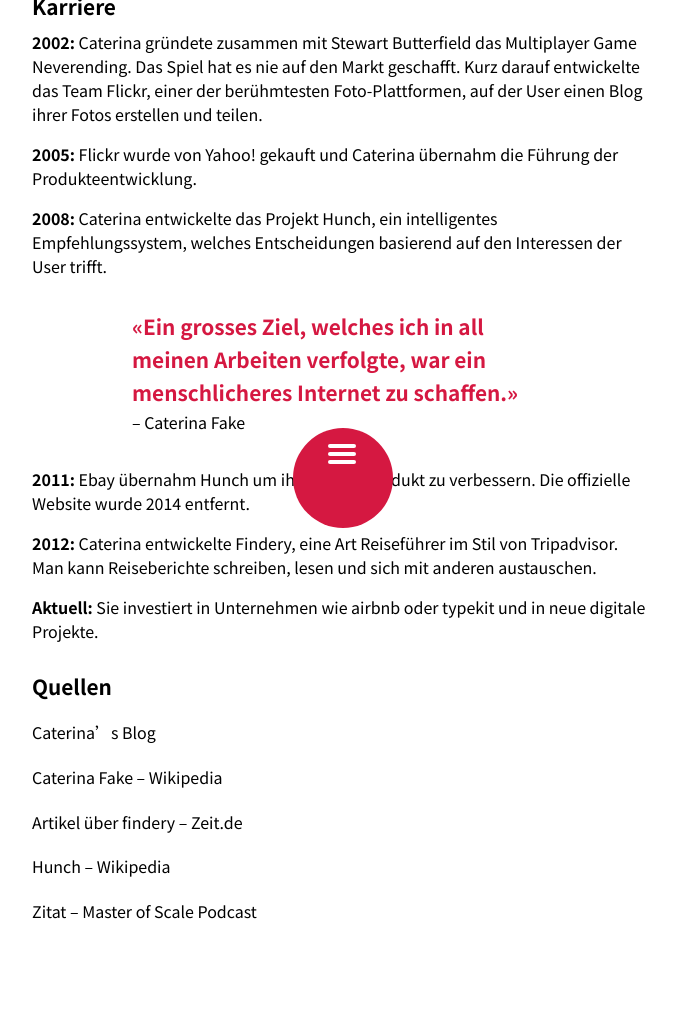
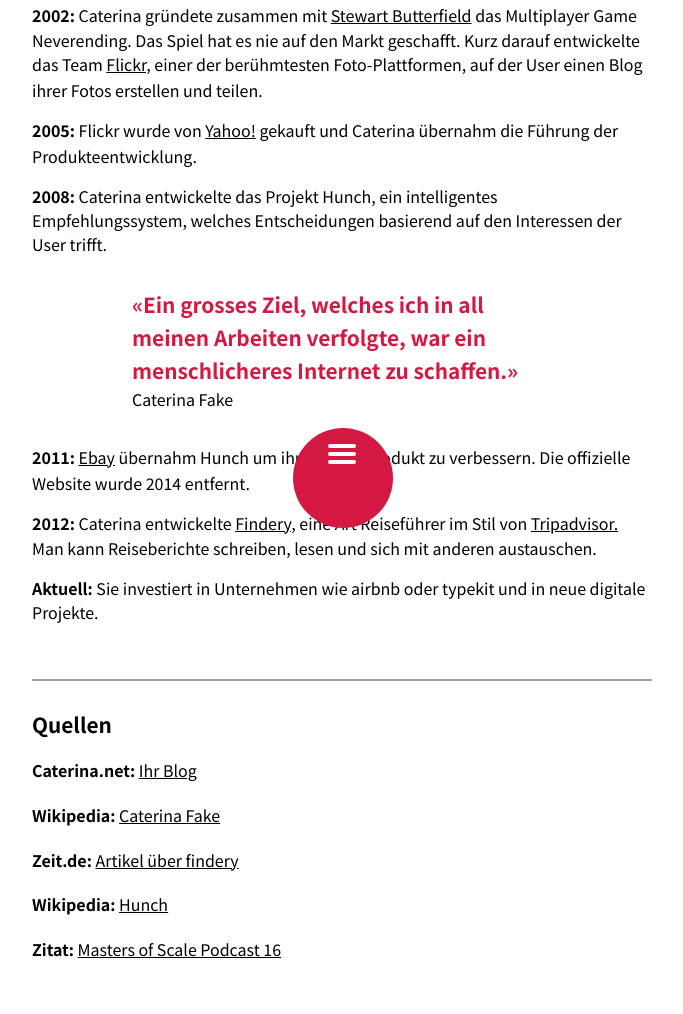
Before and after one commit to logrinto/IAD2017.mobile-menu, a plain HTML site: page docs/fake/index.html in a window 1280 px wide. Shown: the part 327-1341 px from the top of the page, without its empty margins (298-981 px from the left). Drawn offline with Linux system fonts and the light colour scheme.

Commit message:
links added

```diff
--- a/docs/fake/index.html
+++ b/docs/fake/index.html
@@ -15,26 +15,26 @@
             <h2>Wer ist sie?</h2>
               <h3>Caterina Fake ist eine amerikanische Unternehmerin und lebt in San Francisco. Sie wurde am 13. Juni 1969 geboren und ist in Pittsburgh aufgewachsen. Fake ist ihr echter Nachname und kommt vom deutschen «Feick».
             <h2>Karriere</h2>
-              <span class="jahreszahl"> 2002:</span> Caterina gründete zusammen mit Stewart Butterfield das Multiplayer Game Neverending. Das Spiel hat es nie auf den Markt geschafft. Kurz darauf entwickelte das Team Flickr, einer der berühmtesten Foto-Plattformen, auf der User einen Blog ihrer Fotos erstellen und teilen.
-              <div class="abstandzeit"> <span class="jahreszahl"> 2005:</span> Flickr wurde von Yahoo! gekauft und Caterina übernahm die Führung der Produkteentwicklung.</div>
+              <span class="jahreszahl"> 2002:</span> Caterina gründete zusammen mit <a class="text" href="https://en.wikipedia.org/wiki/Stewart_Butterfield" target="_blank"> Stewart Butterfield </a> das Multiplayer Game Neverending. Das Spiel hat es nie auf den Markt geschafft. Kurz darauf entwickelte das Team <a class="text" href="https://www.flickr.com/" target="_blank"> Flickr, </a> einer der berühmtesten Foto-Plattformen, auf der User einen Blog ihrer Fotos erstellen und teilen.
+              <div class="abstandzeit"> <span class="jahreszahl"> 2005:</span> Flickr wurde von <a class="text"  href="https://www.yahoo.com/Yahoo!" target="_blank"> Yahoo!</a> gekauft und Caterina übernahm die Führung der Produkteentwicklung.</div>
               <div class="abstandzeit"> <span class="jahreszahl"> 2008:</span> Caterina entwickelte das Projekt Hunch, ein intelligentes Empfehlungssystem, welches Entscheidungen basierend auf den Interessen der User trifft.</div>
 
               <!-- Zitat-->
-              <div class="quote"> «Ein grosses Ziel, welches ich in all meinen Arbeiten verfolgte, war ein menschlicheres Internet zu schaffen.» <div class="quoteauthor"> – Caterina Fake</div>
+              <div class="quote"> «Ein grosses Ziel, welches ich in all meinen Arbeiten verfolgte, war ein menschlicheres Internet zu schaffen.» <div class="quoteauthor"> Caterina Fake</div>
               </div>
               <!-- end Zitat-->
 
 
-              <div class="abstandzeit"> <span class="jahreszahl"> 2011:</span> Ebay übernahm Hunch um ihr eigenes Produkt zu verbessern. Die offizielle Website wurde 2014 entfernt.</div>
-              <div class="abstandzeit"> <span class="jahreszahl"> 2012:</span> Caterina entwickelte Findery, eine Art Reiseführer im Stil von Tripadvisor. Man kann Reiseberichte schreiben, lesen und sich mit anderen austauschen.</div>
+              <div class="abstandzeit"> <span class="jahreszahl"> 2011:</span>  <a class="text" href="https://www.ebay.ch/" target="_blank">Ebay </a> übernahm Hunch um ihr eigenes Produkt zu verbessern. Die offizielle Website wurde 2014 entfernt.</div>
+              <div class="abstandzeit"> <span class="jahreszahl"> 2012:</span> Caterina entwickelte <a class="text" href="https://findery.com/" target="_blank"> Findery,</a> eine Art Reiseführer im Stil von <a class="text" href="https://www.tripadvisor.ch/" target="_blank">Tripadvisor.</a> Man kann Reiseberichte schreiben, lesen und sich mit anderen austauschen.</div>
               <div class="abstandzeit"> <span class="jahreszahl"> Aktuell:</span> Sie investiert in Unternehmen wie airbnb oder typekit und in neue digitale Projekte. </div>
-
+              <div class="border"> </div>
             <h2>Quellen</h2>
-            <h3 class="quellen"><a href="https://caterina.net/" target="_blank"> Caterina’s Blog</a> <br>
-              <a href="https://en.wikipedia.org/wiki/Caterina_Fake" target="_blank"> Caterina Fake – Wikipedia   </a> <br>
-                <a href="https://www.zeit.de/digital/mobil/2014-11/findery-app-kritik-smartphone" target="_blank"> Artikel über findery – Zeit.de</a> <br>
-                <a href="https://en.wikipedia.org/wiki/Hunch_(website)" target="_blank">Hunch – Wikipedia</a> <br>
-                <a href="https://mastersofscale.com/caterina-fake-model-behavior/" class="spacebottom" target="_blank"> Zitat – Master of Scale Podcast</a> <br>
+            <h3 class="quellen"> <span class="jahreszahl">Caterina.net: </span><a class="text" href="https://caterina.net/" target="_blank"> Ihr Blog</a> <br>
+                <span class="jahreszahl"> Wikipedia: </span> <a class="text" href="https://en.wikipedia.org/wiki/Caterina_Fake" target="_blank"> Caterina Fake</a> <br>
+                <span class="jahreszahl">Zeit.de: </span><a class="text" href="https://www.zeit.de/digital/mobil/2014-11/findery-app-kritik-smartphone" target="_blank"> Artikel über findery</a> <br>
+                <span class="jahreszahl"> Wikipedia: </span> <a class="text" href="https://en.wikipedia.org/wiki/Hunch_(website)" target="_blank">Hunch</a> <br>
+                <span class="jahreszahl"> Zitat: </span><a class="spacebottom text" href="https://mastersofscale.com/caterina-fake-model-behavior/" target="_blank"> Masters of Scale Podcast 16 </a><br>
 
 
         </span>
@@ -49,40 +49,38 @@
     <nav class="menu">
       <ul class="list menuList">
         <li class="menuGroup">
-          <a class="menulink" href="#0">Caterina Fake</a>
+        <li class="menuGroup">
+          <a href="#0" class="link linkmine">Caterina Fake</a>
         </li>
         <li class="menuGroup">
-          <a href="#0" class="link menulink">Caterina Fake</a>
+          <a href="../manning/index.html" class="link menulink">Chelsea Manning</a>
         </li>
         <li class="menuGroup">
-          <a href="#0" class="link menulink">Caterina Fake</a>
+          <a href="../snowden/index.html" class="link menulink">Edward Snowden</a>
         </li>
         <li class="menuGroup">
-          <a href="#0" class="link menulink">Caterina Fake</a>
+          <a href="../musk/index.html" class="link menulink">Elon Musk</a>
         </li>
         <li class="menuGroup">
-          <a href="#0" class="link menulink">Caterina Fake</a>
+          <a href="../spiegel/index.html" class="link menulink">Evan Spiegel</a>
         </li>
         <li class="menuGroup">
-          <a href="#0" class="link menulink">Caterina Fake</a>
+          <a href="../levy/index.html" class="link menulink">Jaime Levy</a>
         </li>
         <li class="menuGroup">
-          <a href="#0" class="link menulink">Caterina Fake</a>
+          <a href="../dotcom/index.html" class="link menulink">Kim Dotcom</a>
         </li>
         <li class="menuGroup">
-          <a href="#0" class="link menulink">Caterina Fake</a>
+          <a href="../verou/index.html" class="link menulink">Lea Verou</a>
         </li>
         <li class="menuGroup">
-          <a href="#0" class="link menulink">Caterina Fake</a>
+          <a href="../mayer/index.html" class="link menulink">Marissa Mayer</a>
         </li>
         <li class="menuGroup">
-          <a href="#0" class="link menulink">Caterina Fake</a>
+          <a href="../baker/index.html" class="link menulink">Mitchell Baker</a>
         </li>
         <li class="menuGroup">
-          <a href="#0" class="link menulink">Caterina Fake</a>
-        </li>
-        <li class="menuGroup">
-          <a href="#0" class="link menulink">Caterina Fake</a>
+          <a href="../wong/index.html" class="link menulink">Nicole Wong</a>
         </li>
       </ul>
     </nav>
--- a/docs/fake/styles.css
+++ b/docs/fake/styles.css
@@ -10,6 +10,7 @@
   font-size: 2.9rem;
   font-weight: 700;
   line-height: 1.2;
+  margin:0;
 }
 
 h2 {
@@ -47,19 +48,26 @@
   color: black;
 }
 
+a.text {
+  text-decoration: underline;
+  line-height: 1.6;
+
+
+}
+
 /* visited link */
 a:visited {
-  color: black !important;
+  color: black;
 }
 
 /* mouse over link */
 a:hover {
-  color: #d51841 !important;
+  color: #d51841;
 }
 
 /* selected link */
 a:active {
-  color: #d51841;
+  color:black;
 }
 
 .quoteauthor {
@@ -84,15 +92,38 @@
 }
 
 .spacebottom {
-  margin-bottom: 4rem;
+  margin-bottom: 3rem;
+}
+
+.border {
+  border-width: 0.5px 0;
+    border-style: solid;
+    border-color: #A1A1A1;
+    margin-bottom: 15px;
+    margin-top: 55px;
 }
 
 /* media queries for desktop*/
-@media (min-width: 901px) and (max-width: 1280px) {
+@media (min-width: 1800px) and (max-width: 2700px) {
+  .pageContainer {
+    margin-left:35%;
+    margin-right:35%;
+}
+
+  .quote {
+    margin-left: 150px;
+    margin-right: 150px;
+  }
+
+}
+
+/* media queries for desktop*/
+@media (min-width: 901px) and (max-width: 1799px) {
   .pageContainer {
     margin-left:25%;
     margin-right:25%;
 }
+
 .quote {
   margin-left: 100px;
   margin-right: 100px;
@@ -112,7 +143,7 @@
 }
 /* _____________________________________styling for handling menu  _________________________________________________________________________ */
 
-*, *:before, *:after {
+/**, *:before, *:after {
   box-sizing: inherit;
   -webkit-user-select: none;
   -moz-user-select: none;
@@ -123,7 +154,7 @@
 
 * {
     user-select: none;
-}
+}*/
 
 button {
   border: none;
@@ -159,6 +190,15 @@
 /* menu */
 a.menulink:link {
   color:white !important;
+}
+a.linkmine:link {
+  color:white !important;
+  opacity: 0.4;
+}
+
+a.linkmine:visited {
+  color:white !important;
+  opacity: 0.4;
 }
 
 a.menulink:visited {
@@ -210,8 +250,8 @@
   font-size: 1rem;
   font-weight: 700;
   color:white;
-  line-height: 2.5;
-  letter-spacing: 0.5px;
+  line-height: 2.7;
+  letter-spacing: 0.7px;
   margin:0;
   padding:0;
 
```
